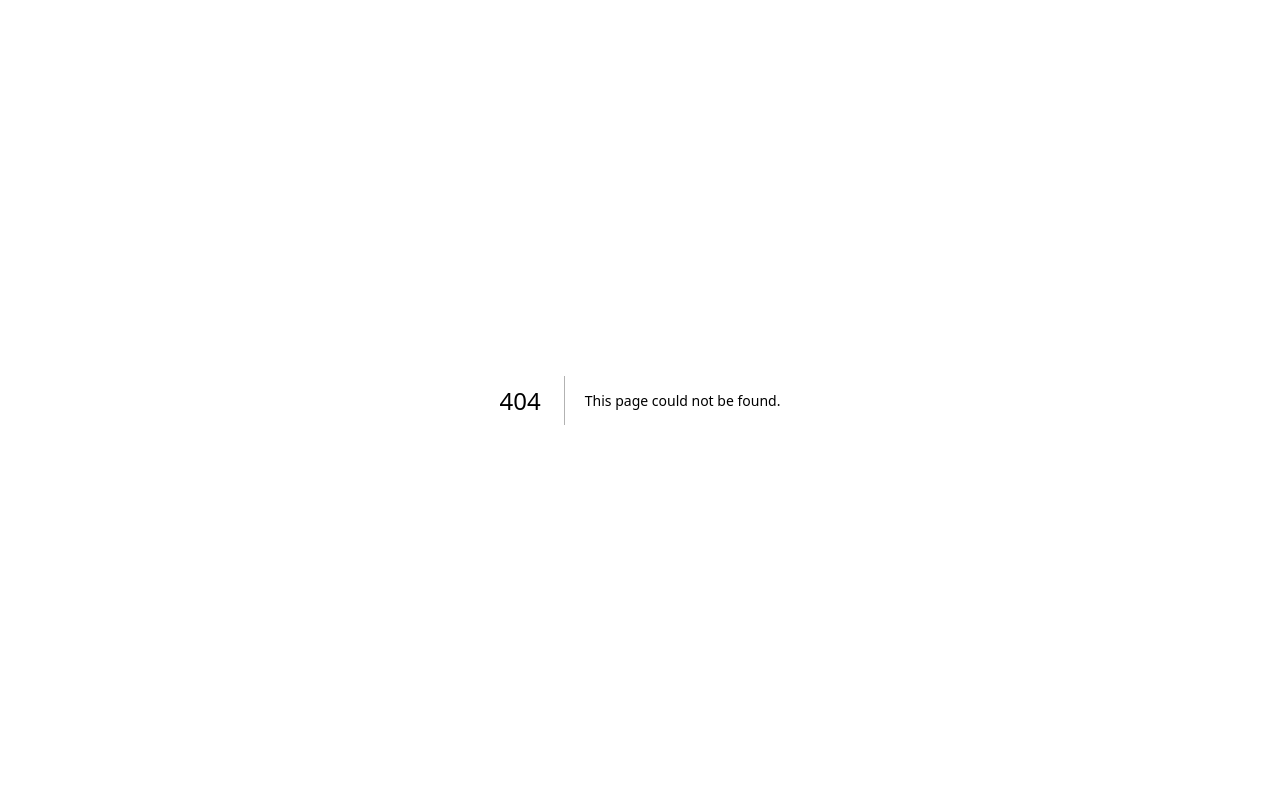
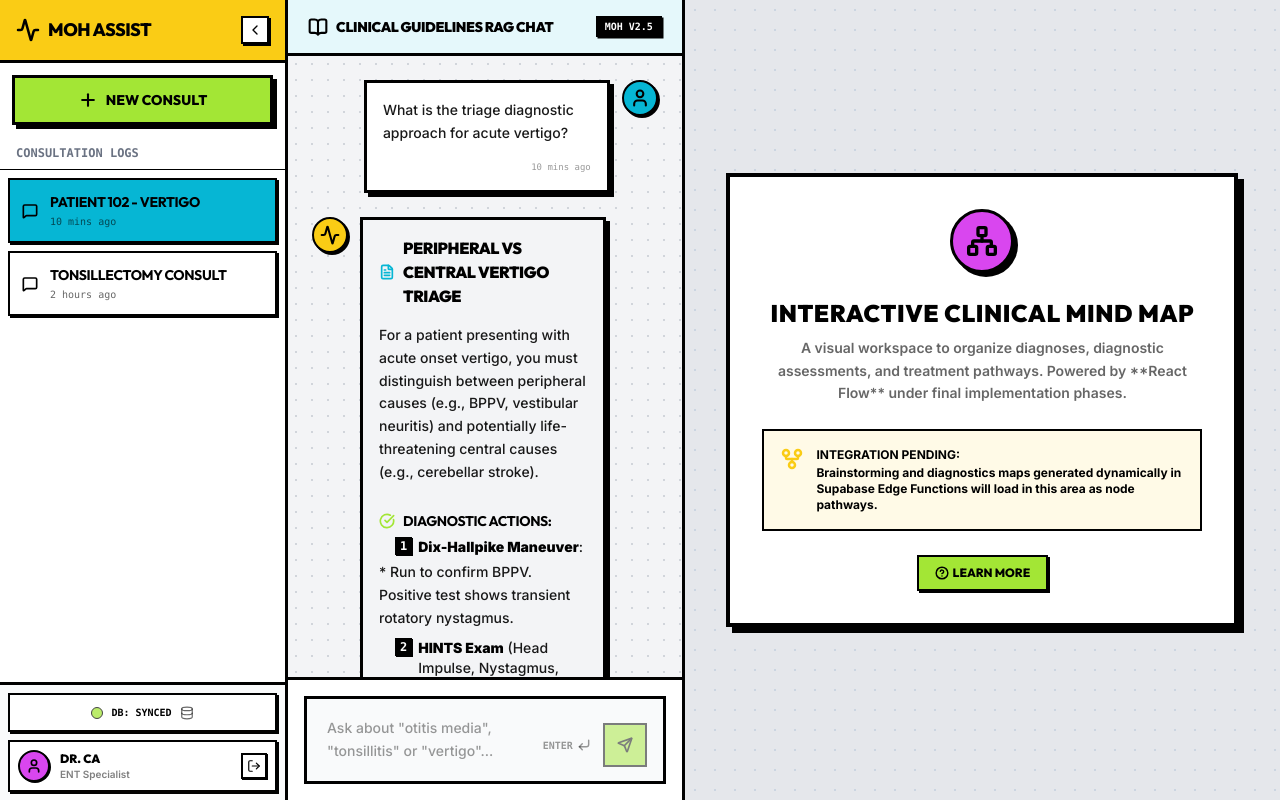
Before and after one commit to elmasryyt2020-rgb/guidlines-webapp, a Next.js app: page /chat in a window 1280 px wide. Before the commit this address had no page. Built offline with nearby package versions, Linux system fonts and the light colour scheme.

Commit message:
feat: add Next.js /chat route binding layouts and mindmap placeholders

```diff
--- /dev/null
+++ b/app/chat/page.tsx
@@ -0,0 +1,93 @@
+"use client";
+
+import React from "react";
+import Sidebar from "@/components/ui/Sidebar";
+import ChatPanel from "@/components/chat/ChatPanel";
+import { useUIStore } from "@/lib/store";
+import { Network, HelpCircle, GitFork } from "lucide-react";
+
+export default function ChatPage() {
+  const { activePane, setActivePane } = useUIStore();
+
+  return (
+    <div className="h-screen w-screen overflow-hidden flex bg-[#F3F4F6] text-black">
+      {/* Sidebar */}
+      <Sidebar />
+
+      {/* Workspace Shell */}
+      <main className="flex-1 min-w-0 flex flex-col h-full overflow-hidden">
+
+        {/* Mobile responsive toggle header (hidden on desktop) */}
+        <div className="lg:hidden border-b-[3px] border-black bg-white p-3 flex justify-around shrink-0 bg-yellow-brutal">
+          <button
+            onClick={() => setActivePane("chat")}
+            className={`press-effect px-4 py-2 border-2 border-black font-display font-extrabold text-xs uppercase shadow-[2px_2px_0px_0px_rgba(0,0,0,1)] ${
+              activePane === "chat" ? "bg-lime-brutal" : "bg-white"
+            }`}
+          >
+            Guidelines Chat
+          </button>
+          <button
+            onClick={() => setActivePane("mindmap")}
+            className={`press-effect px-4 py-2 border-2 border-black font-display font-extrabold text-xs uppercase shadow-[2px_2px_0px_0px_rgba(0,0,0,1)] ${
+              activePane === "mindmap" ? "bg-lime-brutal" : "bg-white"
+            }`}
+          >
+            Mind Map (Mock)
+          </button>
+        </div>
+
+        {/* Side-by-Side Panels Grid */}
+        <div className="flex-1 flex min-w-0 overflow-hidden">
+          {/* Chat Pane (Left 40% on desktop) */}
+          <div
+            className={`h-full min-w-0 border-r-[3px] border-black lg:w-[40%] flex flex-col shrink-0 ${
+              activePane === "chat" || activePane === "split" ? "flex" : "hidden lg:flex"
+            }`}
+          >
+            <ChatPanel />
+          </div>
+
+          {/* Mind Map Pane (Right 60% on desktop) */}
+          <div
+            className={`h-full flex-1 flex flex-col min-w-0 overflow-hidden ${
+              activePane === "mindmap" || activePane === "split" ? "flex" : "hidden lg:flex"
+            }`}
+          >
+            {/* Mock Mind Map Placeholder */}
+            <div className="flex-1 flex flex-col h-full bg-[#E5E7EB] bg-[radial-gradient(#cbd5e1_1px,transparent_1px)] [background-size:20px_20px] p-6 justify-center items-center">
+              <div className="border-brutal-thick bg-white p-8 max-w-lg shadow-brutal-lg space-y-6 text-center">
+                <div className="w-16 h-16 rounded-full border-3 border-black bg-pink-brutal flex items-center justify-center mx-auto shadow-brutal">
+                  <Network className="w-8 h-8 text-black stroke-[2.5]" />
+                </div>
+
+                <div className="space-y-2">
+                  <h2 className="font-display font-black text-2xl uppercase tracking-wide">
+                    Interactive Clinical Mind Map
+                  </h2>
+                  <p className="font-sans text-sm font-semibold text-black/60 leading-relaxed">
+                    A visual workspace to organize diagnoses, diagnostic assessments, and treatment pathways. Powered by **React Flow** under final implementation phases.
+                  </p>
+                </div>
+
+                <div className="border-2 border-black bg-yellow-brutal/10 p-4 font-sans text-xs font-bold text-left flex gap-3">
+                  <GitFork className="w-6 h-6 text-yellow-brutal shrink-0 stroke-[2.5]" />
+                  <div>
+                    <span className="uppercase text-black block mb-0.5">Integration Pending:</span>
+                    Brainstorming and diagnostics maps generated dynamically in Supabase Edge Functions will load in this area as node pathways.
+                  </div>
+                </div>
+
+                <div className="flex justify-center gap-4">
+                  <button className="press-effect border-2 border-black bg-lime-brutal px-4 py-2 font-display font-extrabold text-xs uppercase shadow-[2px_2px_0px_0px_rgba(0,0,0,1)] flex items-center gap-1">
+                    <HelpCircle className="w-3.5 h-3.5 stroke-[2.5]" /> Learn More
+                  </button>
+                </div>
+              </div>
+            </div>
+          </div>
+        </div>
+      </main>
+    </div>
+  );
+}
```
